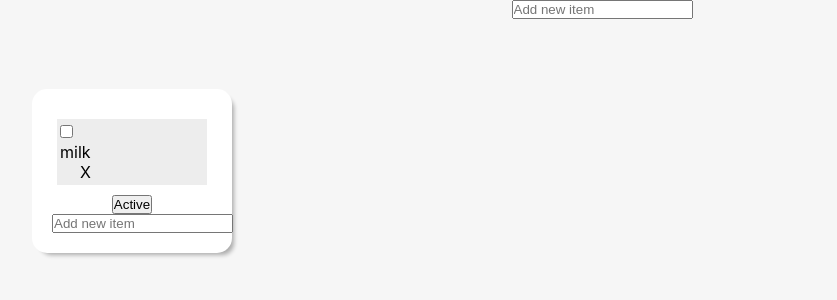
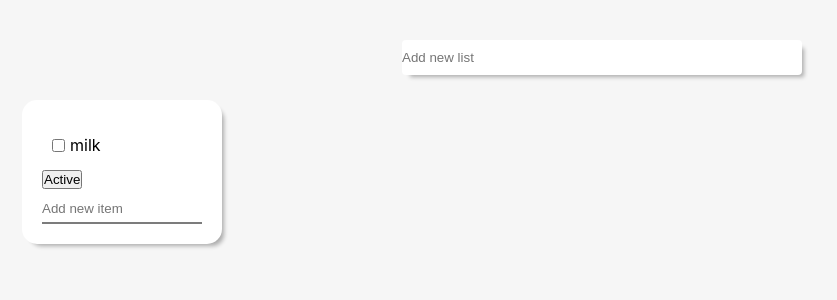
Before and after one commit to xenopol/shopr, a React (Create React App) app: page / in a window 1280 px wide. Shown: the top 300 px of the page, without its empty margins (38-875 px from the left). Built offline with nearby package versions, Linux system fonts and the light colour scheme.

Commit message:
Remove inline styles. Add styling to existing components

```diff
--- a/src/components/App.css
+++ b/src/components/App.css
@@ -1,32 +1,7 @@
-.App {
-  text-align: center;
+.List-container {
+  width: 100vw;
+  padding: 8rem 4rem;
+  display: flex;
+  flex-direction: row;
+  flex-wrap: wrap;
 }
-
-.App-logo {
-  animation: App-logo-spin infinite 20s linear;
-  height: 40vmin;
-}
-
-.App-header {
-  background-color: #282c34;
-  min-height: 100vh;
-  display: flex;
-  flex-direction: column;
-  align-items: center;
-  justify-content: center;
-  font-size: calc(10px + 2vmin);
-  color: white;
-}
-
-.App-link {
-  color: #61dafb;
-}
-
-@keyframes App-logo-spin {
-  from {
-    transform: rotate(0deg);
-  }
-  to {
-    transform: rotate(360deg);
-  }
-}
--- a/src/components/App.js
+++ b/src/components/App.js
@@ -6,18 +6,10 @@ import './App.css'
 import Input from './atoms/Input'
 import List from './organism/List'
 
-const listContainerStyle = {
-  width: '100vw',
-  padding: '5rem',
-  display: 'flex',
-  flexDirection: 'row',
-  flexWrap: 'wrap',
-}
-
 const App = ({ lists }) => (
   <div className="App">
-    <Input />
-    <div className="List-container" style={listContainerStyle}>
+    <Input className="create-list-input" />
+    <div className="List-container">
       {lists.map(({ id, name, items }) => (
         <List key={id} id={id} name={name} items={items} />
       ))}
--- a/src/components/atoms/Checkbox/index.js
+++ b/src/components/atoms/Checkbox/index.js
@@ -3,7 +3,7 @@ import PropTypes from 'prop-types'
 
 
 const Checkbox = ({ listId, id, isCompleted, toggleCheck }) => (
-  <input type="checkbox" checked={isCompleted} onChange={() => toggleCheck(listId, id)} />
+  <input className="add-item" type="checkbox" checked={isCompleted} onChange={() => toggleCheck(listId, id)} />
 )
 
 Checkbox.propTypes = {
--- a/src/components/atoms/Input/index.js
+++ b/src/components/atoms/Input/index.js
@@ -21,12 +21,13 @@ class Input extends Component {
 
   render() {
     const { inputValue } = this.state
-    const { addNewList } = this.props
+    const { addNewList, className } = this.props
     return (
       <input
+        className={className}
         type="text"
         value={inputValue}
-        placeholder="Add new item"
+        placeholder="Add new list"
         onKeyDown={e => this.handleNewList(e, addNewList)}
         onChange={this.handleChange}
       />
@@ -39,6 +40,11 @@ const mapDispatchToProps = dispatch => ({
 
 Input.propTypes = {
   addNewList: PropTypes.func.isRequired,
+  className: PropTypes.string,
+}
+
+Input.defaultProps = {
+  className: null,
 }
 
 export default connect(null, mapDispatchToProps)(Input)
--- a/src/components/molecules/ListItem/index.js
+++ b/src/components/molecules/ListItem/index.js
@@ -1,7 +1,7 @@
 import React, { Component } from 'react'
 import PropTypes from 'prop-types'
 import { connect } from 'react-redux'
-
+import './style.css'
 import Checkbox from '../../atoms/Checkbox'
 import {
   removeListItem as removeListItemAction,
@@ -10,40 +10,10 @@ import {
 } from '../../../store/actions/list'
 
 
-const listItemstyle = {
-  backgroundColor: '#ededed',
-  margin: '1rem .5rem',
-  fontSize: '1.6rem',
-  textAlign: 'left',
-  padding: '.3rem',
-  display: 'flex',
-  alignItems: 'center',
-  justifyContent: 'space-between',
-}
-
-const listItemstyleHover = {
-  backgroundColor: '#f6f6f6',
-  margin: '1rem .5rem',
-  fontSize: '1.6rem',
-  textAlign: 'left',
-  padding: '.3rem',
-  display: 'flex',
-  alignItems: 'center',
-  justifyContent: 'space-between',
-}
-
-const styles = {
-  removeButton: {
-    marginLeft: 20,
-  },
-}
-
 class ListItem extends Component {
   constructor(props) {
     super(props)
     this.editInput = React.createRef()
-
-    this.state = { hover: false }
   }
 
   handleEditItem= ({ key }, id) => {
@@ -60,31 +30,17 @@ class ListItem extends Component {
     toggleEditingListItem({ id, isEditing: true })
   }
 
-  handleMouseOver = () => {
-    this.setState({ hover: true })
-  }
-
-  handleMouseOut = () => {
-    this.setState({ hover: false })
-  }
-
-
   render() {
     const { listId, id, name, isCompleted, isEditing, toggleCheck, removeItem } = this.props
-    const { hover } = this.state
 
     return (
-      <div // eslint-disable-line
-        className="ListItem"
-        style={hover === true ? listItemstyleHover : listItemstyle}
-        onMouseOver={this.handleMouseOver}
-        onMouseOut={this.handleMouseOut}
-      >
-        <div>
+
+      <div className="ListItem">
         <Checkbox listId={listId} id={id} isCompleted={isCompleted} toggleCheck={toggleCheck} />
         { isEditing
           ? (
             <input
+              className="add-item"
               ref={this.editInput}
               type="text"
               defaultValue={name}
@@ -94,14 +50,11 @@ class ListItem extends Component {
           )
           : <p onDoubleClick={() => { this.handleDoubleClick(id) }}>{name}</p>
           }
-        <div // eslint-disable-line
-          style={styles.removeButton}
+        <div className='delete-button' // eslint-disable-line
           onClick={() => { removeItem(id) }}
         >
           X
         </div>
-        </div>
-        <div />
       </div>
     )
   }
--- /dev/null
+++ b/src/components/molecules/ListItem/style.css
@@ -0,0 +1,40 @@
+.ListItem {
+  margin: 1rem 0.5rem;
+  font-size: 1.6rem;
+  text-align: left;
+  padding: 0.5rem;
+  display: flex;
+  align-items: center;
+  position: relative;
+}
+
+.ListItem:hover {
+  background-color: #ededed;
+}
+
+.add-item {
+  margin-right: 0.5rem;
+}
+
+.delete-button {
+  opacity: 0;
+  position: absolute;
+  right: 0.5rem;
+  font-size: 70%;
+}
+
+.ListItem:hover .delete-button {
+  opacity: 1;
+}
+
+.create-list-input {
+  position: absolute;
+  top: 4rem;
+  left: 50%;
+  transform: translateX(-50%);
+  height: 3.5rem;
+  width: 40rem;
+  border-radius: 4px;
+  border: none;
+  box-shadow: 0.5rem 0.5rem 0.4rem -0.3rem #0000004d;
+}
--- a/src/components/organism/List/index.js
+++ b/src/components/organism/List/index.js
@@ -2,23 +2,13 @@ import React, { Component } from 'react'
 import PropTypes from 'prop-types'
 import { connect } from 'react-redux'
 
+import './style.css'
 import ListItem from '../../molecules/ListItem'
 import Filter from '../../molecules/Filter'
 import {
   toggleCheck as toggleCheckAction,
   addNewListItem as addNewListItemAction,
 } from '../../../store/actions/list'
-
-
-const style = {
-  backgroundColor: 'white',
-  padding: '2rem',
-  margin: '2rem',
-  width: '20rem',
-  minHeight: '8rem',
-  borderRadius: '1.5rem',
-  boxShadow: '.5rem .5rem .4rem -.3rem #0000004D',
-}
 
 class List extends Component {
   state = { inputValue: '' }
@@ -40,7 +30,7 @@ class List extends Component {
     const { items, id, name, toggleCheck, addNewListItem } = this.props
 
     return (
-      <div className="List" style={style}>
+      <div className="List">
         <div>{ name }</div>
         {items.map(({ id: itemId, name: itemName, isCompleted, isEditing }) => (
           <ListItem
--- /dev/null
+++ b/src/components/organism/List/style.css
@@ -0,0 +1,22 @@
+.List {
+  background-color: white;
+  padding: 2rem;
+  margin: 2rem;
+  width: 20rem;
+  min-height: 8rem;
+  border-radius: 1.5rem;
+  box-shadow: 0.5rem 0.5rem 0.4rem -0.3rem #0000004d;
+}
+
+.List input[type="text"] {
+  margin-top: 0.5rem;
+  outline: none;
+  height: 3rem;
+  width: 100%;
+  border: none;
+  border-bottom: 2px solid rgb(124, 124, 124);
+}
+
+.List input[type="text"]:focus {
+  border-bottom: 2px solid rgb(59, 216, 177);
+}
```
Lines whose indentation alone changed are shown as unchanged.
